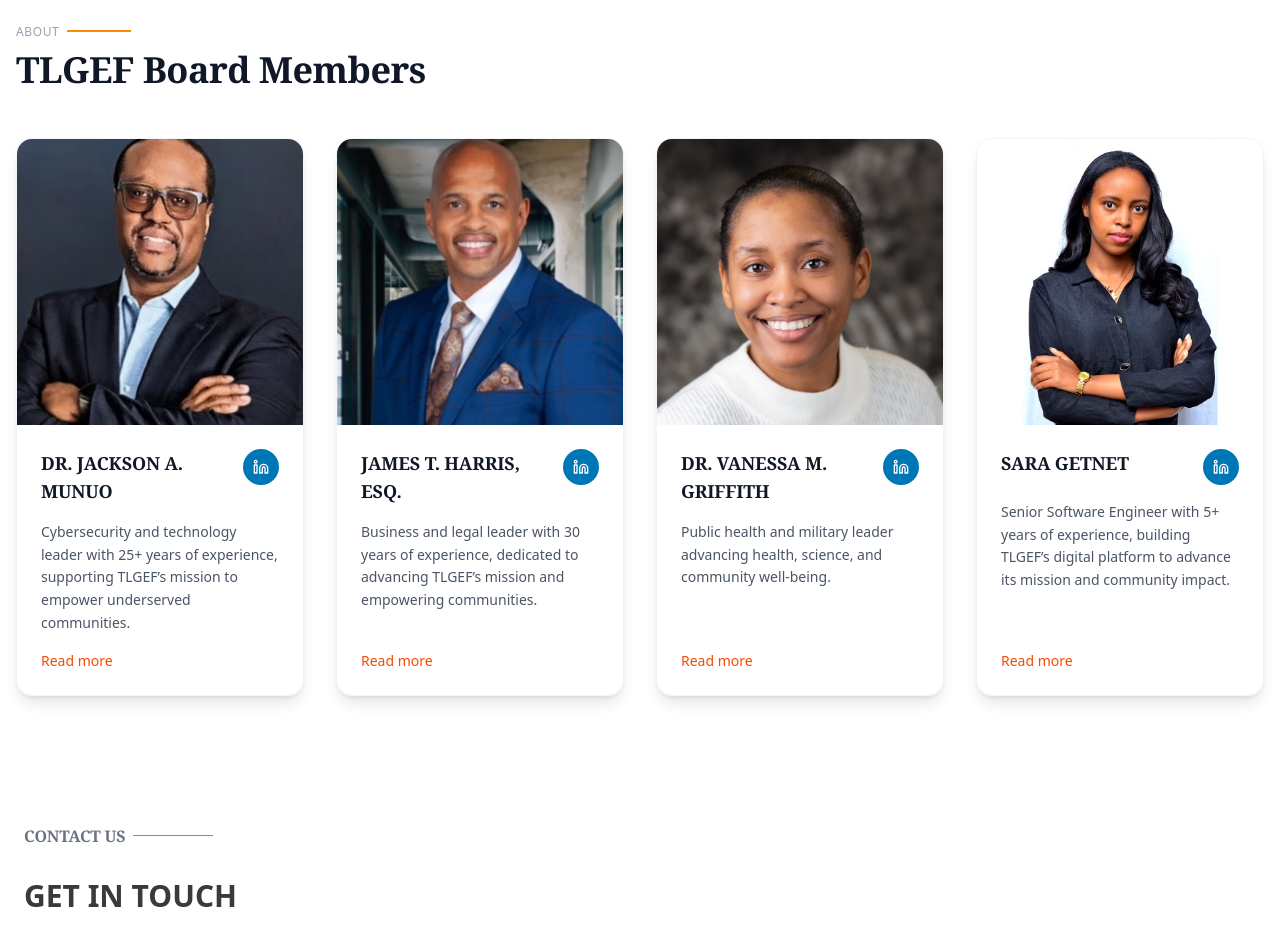
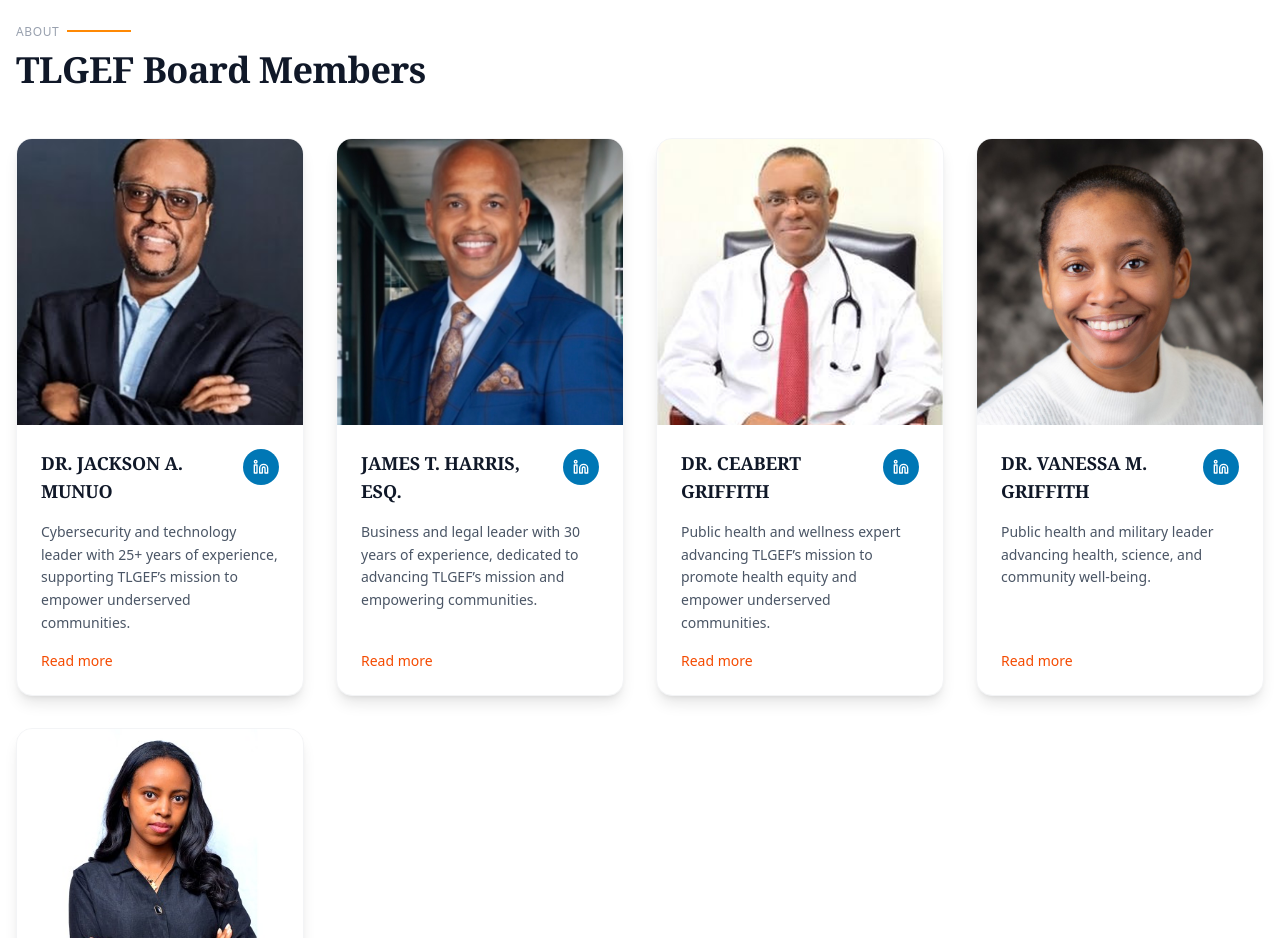
Before and after one commit to sarrr21/my-next-app, a Next.js app: page /about in a window 1280 px wide. Shown: the part 1980-2918 px from the top of the page. Built offline with nearby package versions, Linux system fonts and the light colour scheme.

Commit message:
Refactor code structure for improved readability and maintainability

```diff
--- a/src/components/team.tsx
+++ b/src/components/team.tsx
@@ -33,6 +33,16 @@
     summary:
       "Business and legal leader with 30 years of experience, dedicated to advancing TLGEF’s mission and empowering communities.",
     bio: "James T. Harris, Esq. is a business and legal professional with 30 years of experience, including 20 years as Corporate Intellectual Property Counsel for UPS. He is the Founder of Trademark Creations, specializing in trademark maintenance, monitoring, and licensing.Mr. Harris has extensive experience in intellectual property, technology, advertising, sponsorships, contracts, and business agreements. He holds a law degree from Chicago-Kent College of Law, a Bachelor of Science in Mechanical Engineering from Tennessee State University, and an MBA from Emory University’s Goizueta Business School.He is also deeply committed to community service and has served on numerous nonprofit, education, and community boards, supporting initiatives that create opportunities and strengthen underserved communities.",
+  },
+  {
+    id: "board-member-5",
+    name: "DR. CEABERT GRIFFITH",
+    image: "/images/Bert.png",
+    imageAlt: "TLGEF board member",
+    linkedin: "https://www.linkedin.com/in/dr-ceabert-j-griffith-1609103b7/",
+    summary:
+      "Public health and wellness expert advancing TLGEF’s mission to promote health equity and empower underserved communities.",
+    bio: "Dr. Ceabert Griffith is a Family Medicine and Public Health expert, wellness coach, and global public health consultant committed to health equity and community empowerment. He serves as an Adjunct Professor of Health Sciences at Touro University Worldwide and conducts research in biobehavioral science, focusing on lifestyle, environment, and long-term health outcomes.An award-winning health writer, Dr. Griffith has authored three books on wellness and preventive health. Inspired by his experience living in Okinawa, Japan, he combines evidence-based medicine with insights from Okinawan approaches to healthy aging and longevity. He brings his clinical, academic, and public health expertise to TLGEF, supporting its mission to uplift and empower underserved communities worldwide.",
   },
   {
     id: "board-member-4",
```
Also changed, not shown: public/images/Bert.png (added).
